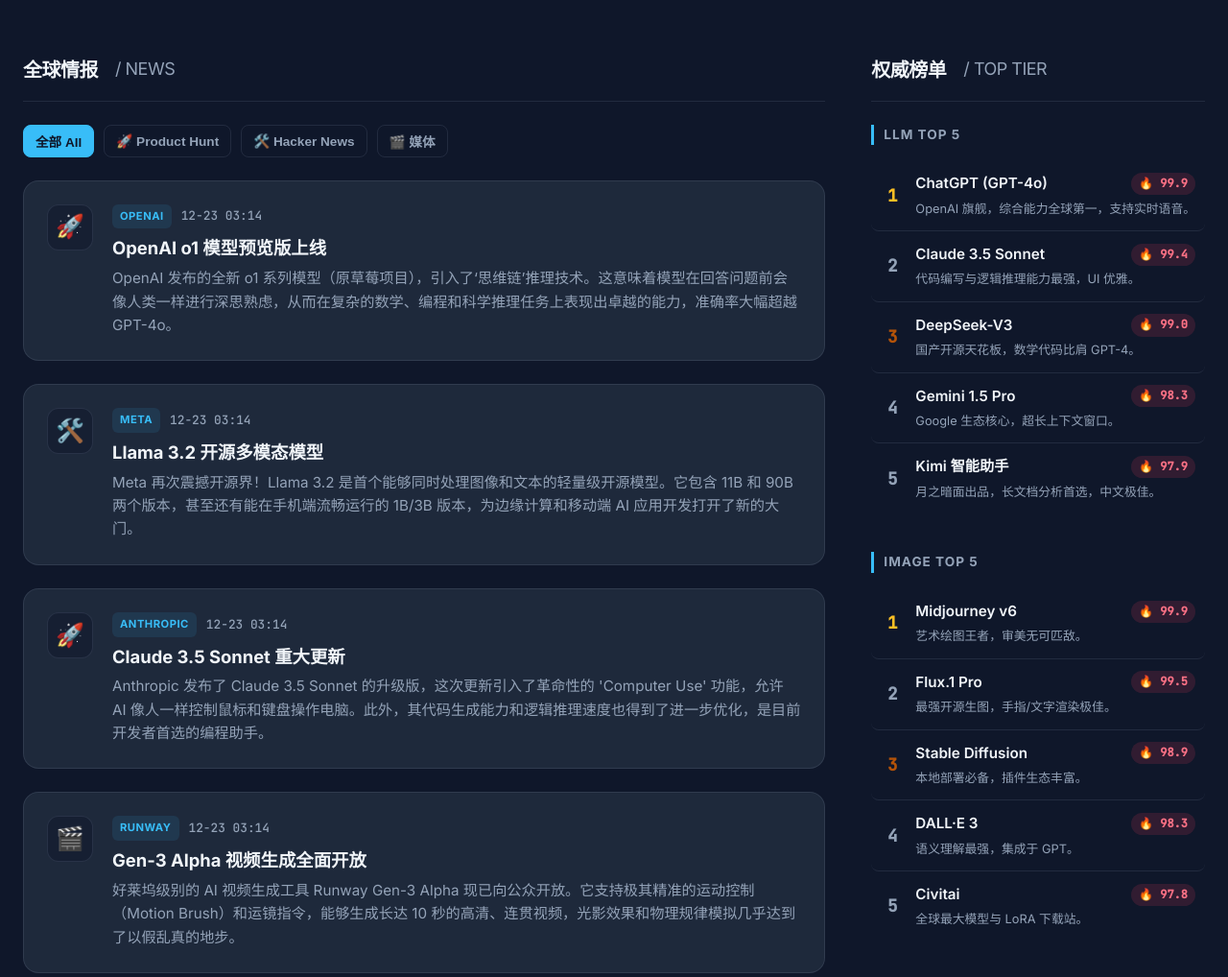
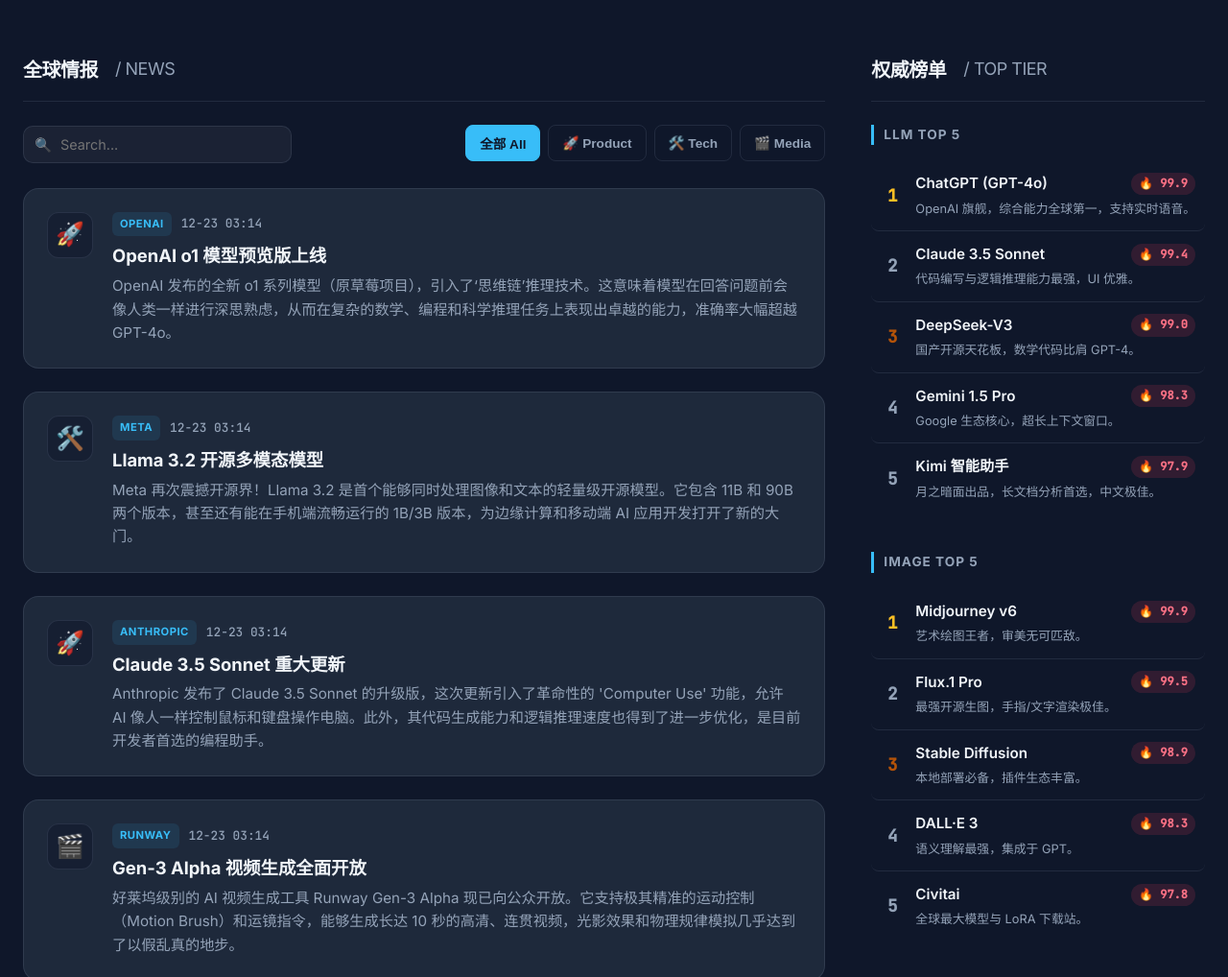
Before and after one commit to AwenT98/ai-nexus, a plain HTML site: page index.html in a window 1280 px wide. Shown: the part 1001-2019 px from the top of the page at 96% size. Drawn offline with Linux system fonts and the light colour scheme.

Commit message:
Update index.html

```diff
--- a/index.html
+++ b/index.html
@@ -57,6 +57,7 @@
             display: flex; align-items: center; gap: 10px; letter-spacing: -0.5px;
         }
         .section-title span { color: var(--text-secondary); font-weight: 400; font-size: 0.9em; margin-left: 8px; }
+        @media (max-width: 600px) { .section-title span { display: none; } }
 
         .prompts-grid {
             display: grid; gap: 20px;
@@ -95,30 +96,54 @@
         }
         @media (hover: hover) { .prompt-card:hover .copy-hint { opacity: 1; } }
 
-        /* === 4. 双栏布局 & News === */
+        /* === 4. 双栏布局 & 搜索过滤 === */
         .main-layout { display: grid; grid-template-columns: 2.5fr 1fr; gap: 48px; }
         @media (max-width: 900px) { .main-layout { grid-template-columns: 1fr; gap: 40px; } }
 
+        /* 🔍 新增：搜索框与过滤栏容器 */
+        .filter-container {
+            display: flex; flex-direction: column; gap: 15px; margin-top: 15px;
+        }
+        @media (min-width: 768px) {
+            .filter-container { flex-direction: row; justify-content: space-between; align-items: center; }
+        }
+
+        /* 搜索框样式 */
+        .search-box { position: relative; flex: 1; max-width: 100%; }
+        @media (min-width: 768px) { .search-box { max-width: 280px; } }
+
+        .search-input {
+            width: 100%; background: rgba(255,255,255,0.05); border: 1px solid var(--border-subtle);
+            padding: 10px 12px 10px 38px; border-radius: 10px; color: var(--text-primary);
+            font-family: 'Inter', sans-serif; font-size: 0.9rem; outline: none; transition: border-color 0.2s;
+        }
+        .search-input:focus { border-color: var(--text-accent); background: rgba(255,255,255,0.08); }
+        .search-icon {
+            position: absolute; left: 12px; top: 50%; transform: translateY(-50%);
+            font-size: 0.9rem; opacity: 0.6; color: var(--text-secondary);
+        }
+
+        /* Tab 按钮 */
         .filter-bar {
-            display: flex; gap: 10px; overflow-x: auto; padding-bottom: 4px; margin-top: 10px;
+            display: flex; gap: 8px; overflow-x: auto; padding-bottom: 4px;
+            -webkit-overflow-scrolling: touch;
         }
         .filter-btn {
             background: transparent; border: 1px solid var(--border-subtle);
-            color: var(--text-secondary); padding: 6px 12px; border-radius: 8px;
+            color: var(--text-secondary); padding: 8px 14px; border-radius: 8px;
             font-size: 0.85rem; font-weight: 600; cursor: pointer; white-space: nowrap; transition: all 0.2s;
         }
         .filter-btn:hover, .filter-btn.active { background: var(--text-accent); color: #0f172a; border-color: var(--text-accent); }
 
-        .news-list { display: flex; flex-direction: column; gap: 24px; margin-top: 20px; }
-        @media (max-width: 600px) { .news-list { gap: 16px; } }
+        .news-list { display: flex; flex-direction: column; gap: 24px; margin-top: 24px; }
+        @media (max-width: 600px) { .news-list { gap: 16px; margin-top: 20px; } }
 
-        /* News Item 改为 cursor: pointer 提示可点击 */
         .news-item {
             display: flex; gap: 20px; padding: 24px; background: var(--bg-card);
             border: 1px solid var(--border-subtle); border-radius: var(--radius-card); align-items: flex-start;
-            cursor: pointer; /* 👈 Changed */
+            cursor: pointer; transition: transform 0.2s;
         }
-        .news-item:hover { border-color: var(--text-secondary); background: var(--bg-card-hover); }
+        .news-item:hover { border-color: var(--text-secondary); background: var(--bg-card-hover); transform: translateY(-2px); }
         @media (max-width: 600px) { .news-item { padding: 16px; gap: 12px; } .news-icon { width: 40px; height: 40px; font-size: 1.2rem; } }
 
         .news-icon {
@@ -167,7 +192,7 @@
         footer { margin-top: 60px; text-align: center; color: var(--text-secondary); font-size: 0.85rem; border-top: 1px solid var(--border-subtle); padding-top: 30px; }
         .loading-text { text-align: center; padding: 40px; color: var(--text-secondary); }
 
-        /* === 6. 模态框 (Modal) - 详情页 === */
+        /* === 6. 模态框 (Modal) === */
         .modal-overlay {
             position: fixed; top: 0; left: 0; width: 100%; height: 100%;
             background: rgba(0, 0, 0, 0.8); backdrop-filter: blur(8px);
@@ -181,7 +206,7 @@
             width: 100%; max-width: 600px; border-radius: 20px;
             padding: 30px; position: relative;
             transform: translateY(20px); transition: transform 0.3s;
-            box-shadow: 0 20px 50px rgba(0,0,0,0.5);
+            box-shadow: 0 20px 50px rgba(0,0,0,0.5); max-height: 85vh; overflow-y: auto;
         }
         .modal-overlay.active .modal-content { transform: translateY(0); }
 
@@ -198,7 +223,7 @@
         .modal-meta { color: var(--text-secondary); font-size: 0.85rem; margin-bottom: 20px; border-bottom: 1px solid rgba(255,255,255,0.1); padding-bottom: 15px; font-family: 'JetBrains Mono', monospace; }
         .modal-desc {
             font-size: 1.05rem; line-height: 1.8; color: #cbd5e1; margin-bottom: 30px;
-            background: rgba(0,0,0,0.2); padding: 20px; border-radius: 12px;
+            background: rgba(0,0,0,0.2); padding: 20px; border-radius: 12px; white-space: pre-wrap;
         }
         .modal-btn {
             display: block; width: 100%; padding: 14px; text-align: center;
@@ -234,13 +259,23 @@
 
         <div class="main-layout">
             <div class="left-col">
-                <div class="section-header"><div class="section-title">全球情报 <span>/ NEWS</span></div></div>
-                <div class="filter-bar">
-                    <button class="filter-btn active" onclick="filterNews('ALL')">全部 All</button>
-                    <button class="filter-btn" onclick="filterNews('APP')">🚀 Product Hunt</button>
-                    <button class="filter-btn" onclick="filterNews('DEV')">🛠️ Hacker News</button>
-                    <button class="filter-btn" onclick="filterNews('MEDIA')">🎬 媒体</button>
+                <div class="section-header">
+                    <div class="section-title">全球情报 <span>/ NEWS</span></div>
                 </div>
+
+                <div class="filter-container">
+                    <div class="search-box">
+                        <span class="search-icon">🔍</span>
+                        <input type="text" id="search-input" class="search-input" placeholder="Search..." oninput="globalSearch()">
+                    </div>
+                    <div class="filter-bar">
+                        <button class="filter-btn active" onclick="filterNews('ALL')">全部 All</button>
+                        <button class="filter-btn" onclick="filterNews('APP')">🚀 Product</button>
+                        <button class="filter-btn" onclick="filterNews('DEV')">🛠️ Tech</button>
+                        <button class="filter-btn" onclick="filterNews('MEDIA')">🎬 Media</button>
+                    </div>
+                </div>
+
                 <div id="news-container" class="news-list"><div class="loading-text">Loading...</div></div>
             </div>
             <div class="right-col">
@@ -250,9 +285,9 @@
         </div>
     </div>
 
-    <footer><p>© 2025 AI NEXUS</p></footer>
+    <footer><p>© 2025 AI NEXUS • Automated Intelligence Radar</p></footer>
 
-    <div id="toast" class="toast">✅ 已复制到剪贴板</div>
+    <div id="toast" class="toast">✅ 已复制</div>
 
     <div id="modal" class="modal-overlay" onclick="closeModal(event)">
         <div class="modal-content" onclick="event.stopPropagation()">
@@ -272,34 +307,62 @@
         let allNews = [];
         let currentFilter = 'ALL';
 
-        // === 1. 模态框逻辑 (Sub-page) ===
-        function openNewsModal(index) {
-            // 根据当前显示的列表找到对应的数据
-            // 注意：因为有过滤功能，我们需要在渲染时绑定原始 ID 或者对象引用
-            // 这里简化逻辑：直接传递对象不太好传，我们用全局 allNews 查找
-            const item = allNews.find(n => n.id === String(index));
+        // === 1. 搜索与过滤逻辑 ===
+        function globalSearch() {
+            const query = document.getElementById('search-input').value.toLowerCase().trim();
+            if (!query) {
+                // 如果搜索为空，恢复当前的 Tab 过滤
+                filterNews(currentFilter);
+                return;
+            }
+            // 执行搜索（不分分类）
+            const filtered = allNews.filter(item =>
+                item.title.toLowerCase().includes(query) ||
+                item.desc.toLowerCase().includes(query) ||
+                item.src.toLowerCase().includes(query)
+            );
+            renderNews(filtered);
+        }
+
+        function filterNews(type) {
+            currentFilter = type;
+            // 清空搜索框，避免逻辑冲突
+            document.getElementById('search-input').value = '';
+
+            document.querySelectorAll('.filter-btn').forEach(btn => btn.classList.remove('active'));
+            event.currentTarget.classList.add('active'); // Use currentTarget to be safe
+
+            let filtered = [];
+            if (type === 'ALL') filtered = allNews;
+            else if (type === 'MEDIA') filtered = allNews.filter(i => i.type === 'VIDEO' || i.type === 'IMAGE');
+            else filtered = allNews.filter(i => i.type === type);
+            renderNews(filtered);
+        }
+
+        // === 2. 模态框逻辑 ===
+        function openNewsModal(id) {
+            const item = allNews.find(n => n.id === String(id));
             if (!item) return;
 
             document.getElementById('modal-title').innerText = item.title;
             document.getElementById('modal-meta').innerText = `${item.time} • ${item.src}`;
-            document.getElementById('modal-desc').innerText = item.desc; // 未来这里可以是更长的总结
+            document.getElementById('modal-desc').innerText = item.desc;
             document.getElementById('modal-link').href = item.url;
 
-            // 设置标签样式
             const tagClass = getSourceClass(item.src);
             document.getElementById('modal-tag-container').innerHTML = `<span class="source-tag ${tagClass}">${item.src}</span>`;
 
             document.getElementById('modal').classList.add('active');
-            document.body.style.overflow = 'hidden'; // 禁止背景滚动
+            document.body.style.overflow = 'hidden';
         }
 
         function closeModal(e) {
             if (e) e.preventDefault();
             document.getElementById('modal').classList.remove('active');
-            document.body.style.overflow = ''; // 恢复滚动
+            document.body.style.overflow = '';
         }
 
-        // === 2. 提示词逻辑 ===
+        // === 3. 提示词逻辑 ===
         function renderPrompts() {
             const container = document.getElementById('prompt-container');
             const sliced = allPrompts.slice(0, 12);
@@ -317,24 +380,13 @@
             navigator.clipboard.writeText(text).then(() => { showToast('✨ 公式已复制！请替换 [ ] 内容'); });
         }
 
-        // === 3. 新闻逻辑 ===
-        function filterNews(type) {
-            currentFilter = type;
-            document.querySelectorAll('.filter-btn').forEach(btn => btn.classList.remove('active'));
-            event.target.classList.add('active');
-            let filtered = [];
-            if (type === 'ALL') filtered = allNews;
-            else if (type === 'MEDIA') filtered = allNews.filter(i => i.type === 'VIDEO' || i.type === 'IMAGE');
-            else filtered = allNews.filter(i => i.type === type);
-            renderNews(filtered);
-        }
-
+        // === 4. 基础渲染 ===
         function getIcon(type) { const icons = { 'APP': '🚀', 'DEV': '🛠️', 'VIDEO': '🎬', 'IMAGE': '🎨' }; return icons[type] || '📄'; }
         function getSourceClass(src) { if (src.includes('Product Hunt')) return 'src-ph'; if (src.includes('Hacker News')) return 'src-hn'; return 'src-default'; }
 
         function renderNews(data) {
             const container = document.getElementById('news-container');
-            if (!data || data.length === 0) { container.innerHTML = '<div class="loading-text">无内容</div>'; return; }
+            if (!data || data.length === 0) { container.innerHTML = '<div class="loading-text">No results found.</div>'; return; }
             container.innerHTML = data.map(item => `
                 <div class="news-item" onclick="openNewsModal('${item.id}')">
                     <div class="news-icon">${getIcon(item.type)}</div>
@@ -345,7 +397,6 @@
                 </div>`).join('');
         }
 
-        // === 4. 榜单逻辑 ===
         function renderRanks(data) {
             const container = document.getElementById('rank-container');
             container.innerHTML = '';
@@ -367,6 +418,7 @@
             setTimeout(() => { toast.classList.remove('show'); }, 2000);
         }
 
+        // === 初始化 ===
         window.onload = function() {
             if (window.AI_DATA) {
                 const lastUpdate = window.AI_DATA.news[0]?.time || 'LIVE';
```
